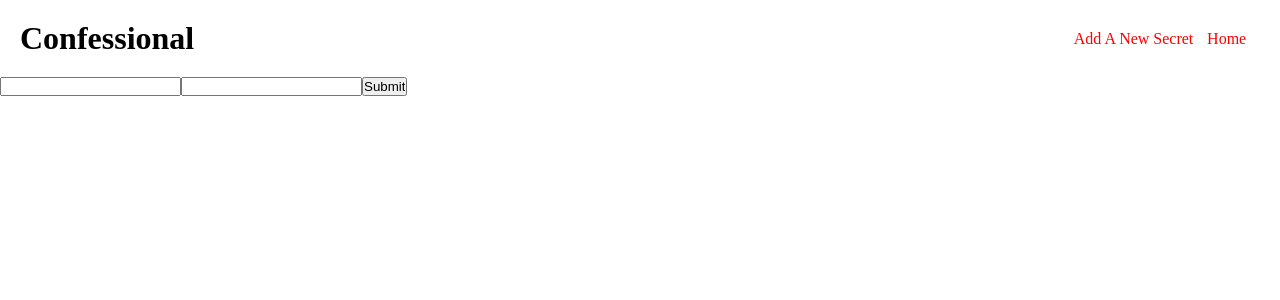
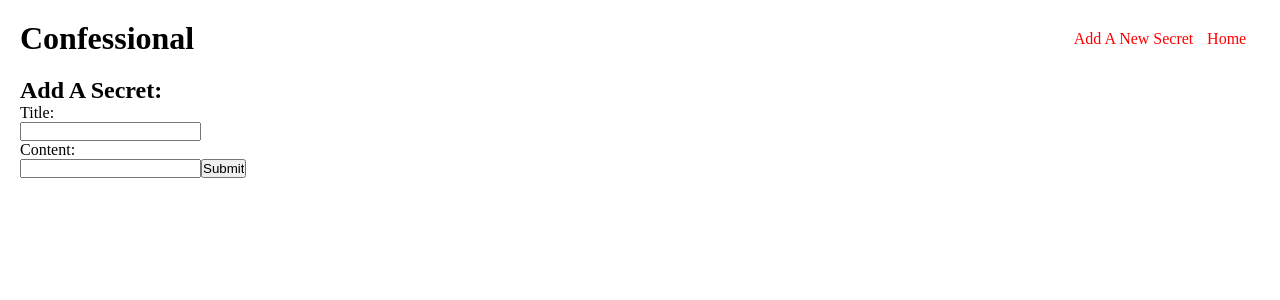
Before and after one commit to jeanetterosario88/confessional, a React (Create React App) app: page /new in a window 1280 px wide. Shown: the top 300 px of the page. Built offline with nearby package versions, Linux system fonts and the light colour scheme.

Commit message:
bug fixes and added Readme

```diff
--- a/src/Components/Comments.js
+++ b/src/Components/Comments.js
@@ -3,7 +3,7 @@ import CommentInput from './CommentInput'
 
 const Comments = (props) => {
     console.log(props.commentContent)
-    if(!props.commentContent.length) return (<p>There are no comments for this secret</p>)
+
     return(
         <div>
             <CommentInput  theSecret={props.theSecret} />
--- a/src/Components/Likes.js
+++ b/src/Components/Likes.js
@@ -30,6 +30,7 @@ class Likes extends Component {
                         className="fas fa-heartbeat"
                         onClick={() => this.handleLike(secret)}
                         ></i>
+                        {secret.likes}
                 </div>
             )}
        else if (this.state.show) {
@@ -37,9 +38,8 @@ class Likes extends Component {
             <div>
                 <i
                     className="fas fa-heartbeat"
-                    onClick={() => this.handleLike(secret)}
-                        ></i>
-                <p> {secret.likes}</p>
+                    onClick={() => this.handleLike(secret)}></i>
+                    {secret.likes}
             </div>
            )}
         else return  (
--- a/src/Components/Secret.js
+++ b/src/Components/Secret.js
@@ -6,9 +6,8 @@ import {Link} from 'react-router-dom'
 const Secret = (props) => {
     return (
         <li>
-            <Link to={`/secret/${props.item.id}`}>{props.item.title} </Link>
-            <i className="fas fa-heartbeat"></i>
-            <p>{props.item.likes}</p>
+            <Link to={`/secret/${props.item.id}`}> {props.item.title} </Link>
+            {props.item.likes} <i className="fas fa-heartbeat"></i>
 
         </li>
         )}
--- a/src/Screens/SecretDetail.js
+++ b/src/Screens/SecretDetail.js
@@ -35,7 +35,7 @@ class SecretDetail extends Component {
                    <h2>{this.props.secret.title}</h2>
                    <h3>{this.props.secret.content}</h3><br></br>
                    <Likes secret={this.props.secret}/>
-                   <h4>Comments:</h4>
+                   <h4>Add A Comment:</h4>
                    <Comments commentContent={this.props.secret.comments} theSecret={this.props.secret}/>
 
                 </div>
--- a/src/Screens/SecretInput.js
+++ b/src/Screens/SecretInput.js
@@ -11,7 +11,6 @@ class SecretInput extends Component {
       content: '',
       errors: [],
       // newSecret: {},
-      redirect: false
     }
     this.handleOnChange = this.handleOnChange.bind(this);
     this.handleOnSubmit = this.handleOnSubmit.bind(this);
@@ -46,7 +45,6 @@ class SecretInput extends Component {
         content: '',
         errors: [],
         // newSecret: this.props.onAddSecret(secret)
-        redirect: true
       })
       // need to do: put in evaluation of the server response to see if there are new errors
       //this.handleSuccessfulPost()// pass in the id of the payload that is returned from the successful server call
@@ -60,19 +58,19 @@ class SecretInput extends Component {
 
 
   render() {
-    if (this.state.redirect){
-      return <Redirect to="/" />
-    }
     const errors = this.state.errors.map((error, i) => <h3 key={i}>{error}</h3>);
     return (
-      <div>
+      <div className = "form">
+        <h2>Add A Secret:</h2>
         {this.state.errors.length > 0 && <div className="errorContainer">{errors}</div> }
         <form onSubmit={(event) => this.handleOnSubmit(event)}>
+          <p>Title:</p>
           <input
             type="text"
             name="title"
             value={this.state.title}
             onChange={(event) => this.handleOnChange(event)} />
+          <p>Content:</p>
           <input
             type="text"
             name="content"
--- a/src/actions/secrets.js
+++ b/src/actions/secrets.js
@@ -34,7 +34,10 @@ export const addSecret = (secret) => {
         .then(res => res.json())
         .then(data => {
             dispatch( {type: "SECRET_ADDED", payload: data})
-            return data;
+
+        })
+        .then(() => {
+            dispatch(getSecrets())
         })
         .catch((error) => {
             console.error('Error:', error);
--- a/src/index.css
+++ b/src/index.css
@@ -16,6 +16,10 @@
   width: 200px;
 }
 
+.form {
+  margin: 20px;
+}
+
 a {
   text-decoration: none ;
   color: red;
```
Also changed, not shown: 2 other files (tests, documents, lock files or other folders).
